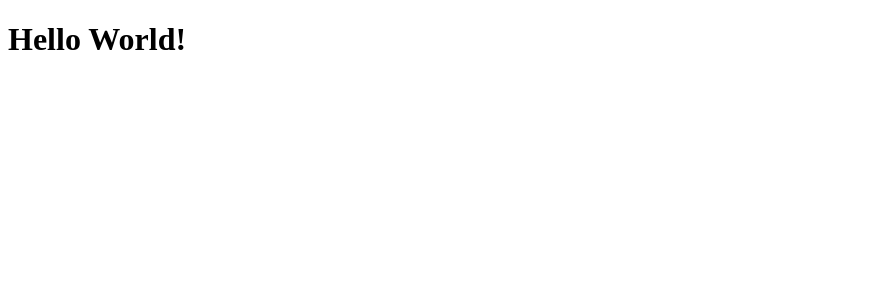
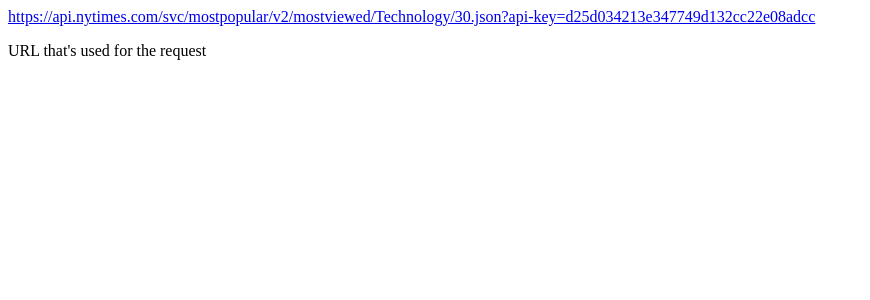
Before and after one commit to AlexanderAndreyev/news-widgets-nytimes, a React app: page / in a window 1280 px wide. Shown: the top 300 px of the page, without its empty margins (0-870 px from the left). Built offline with nearby package versions, Linux system fonts and the light colour scheme.

Commit message:
Creation of src/components . Also put NY Times API key to the App.js

```diff
--- /dev/null
+++ b/src/components/App.js
@@ -0,0 +1,17 @@
+import React from 'react';
+
+const apiKey = 'd25d034213e347749d132cc22e08adcc';
+const url = "https://api.nytimes.com/svc/mostpopular/v2/mostviewed/Technology/30.json" + "?api-key=" + apiKey;
+
+class App extends React.Component {
+  render() {
+    return (
+      <div>
+        <a href="http://developer.nytimes.com/">{url}</a>
+        <p>URL that's used for the request</p>
+      </div>
+    );
+  }
+}
+
+export default App;
--- a/src/index.js
+++ b/src/index.js
@@ -1,4 +1,5 @@
 import React from 'react';
 import ReactDOM from 'react-dom';
+import App from './components/App';
 
-ReactDOM.render(<h1>Hello World!</h1>, document.getElementById('app'));
+ReactDOM.render(<App />, document.getElementById('app'));
```
